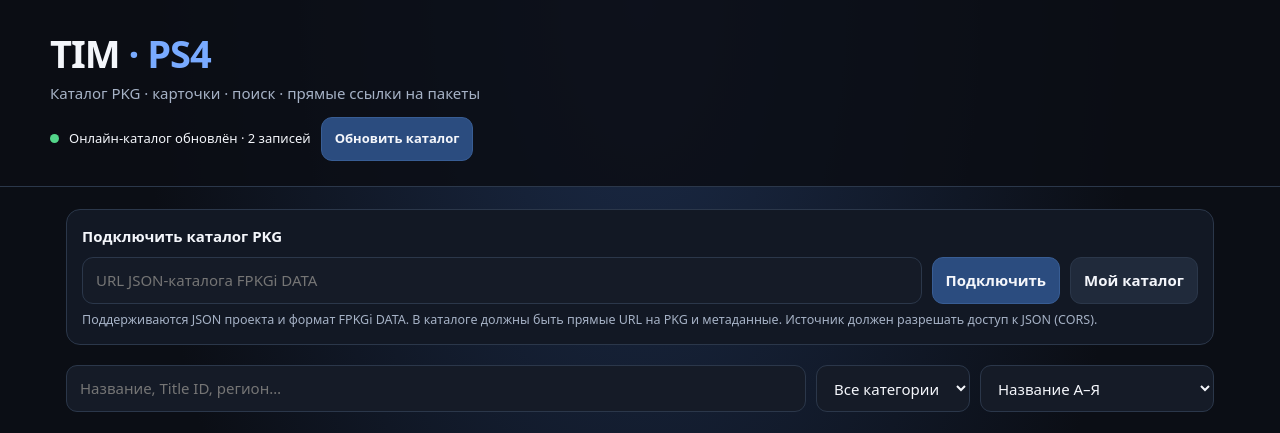
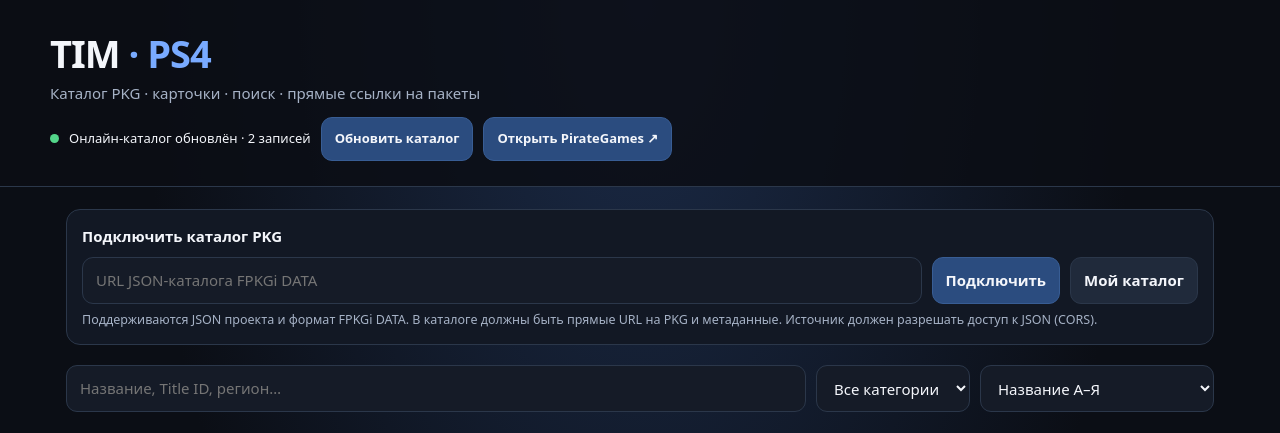
Before and after one commit to sultanxan222222-sudo/Tim, a plain HTML site: page index.html in a window 1280 px wide. Shown: the top 433 px of the page. Drawn offline with Linux system fonts and the light colour scheme.

Commit message:
Add direct PirateGames PS4 catalog link to app header

```diff
--- a/index.html
+++ b/index.html
@@ -11,7 +11,7 @@
 </style>
 </head>
 <body>
-<header><div class="brand">TIM<span> · PS4</span></div><div class="sub">Каталог PKG · карточки · поиск · прямые ссылки на пакеты</div><div class="status"><span id="dot" class="dot"></span><span id="status">Загрузка каталога…</span><button id="refresh">Обновить каталог</button></div></header>
+<header><div class="brand">TIM<span> · PS4</span></div><div class="sub">Каталог PKG · карточки · поиск · прямые ссылки на пакеты</div><div class="status"><span id="dot" class="dot"></span><span id="status">Загрузка каталога…</span><button id="refresh">Обновить каталог</button><a class="source" style="display:inline-flex;align-items:center;min-height:44px;padding:8px 13px;background:#2b4c7f;border-color:#385d94;font-weight:650" href="https://pirategames.ru/ps4/" target="_blank" rel="noopener noreferrer">Открыть PirateGames ↗</a></div></header>
 <main>
 <section class="remote"><strong>Подключить каталог PKG</strong><div class="remote-controls" style="margin:10px 0 0"><input id="remoteUrl" type="url" placeholder="URL JSON-каталога FPKGi DATA" aria-label="URL каталога PKG"><button id="loadRemote">Подключить</button><button id="reset" class="secondary">Мой каталог</button></div><small>Поддерживаются JSON проекта и формат FPKGi DATA. В каталоге должны быть прямые URL на PKG и метаданные. Источник должен разрешать доступ к JSON (CORS).</small></section>
 <div class="toolbar"><input id="search" type="search" placeholder="Название, Title ID, регион…" aria-label="Поиск"><select id="category" aria-label="Категория"><option value="">Все категории</option><option>Games</option><option>Free-to-play</option><option>Apps</option><option>Homebrew</option><option>DLC</option><option>Demos</option><option>Updates</option></select><select id="sort" aria-label="Сортировка"><option value="name">Название А–Я</option><option value="name-desc">Название Я–А</option><option value="size">Размер: меньше сначала</option><option value="size-desc">Размер: больше сначала</option><option value="region">Регион</option></select></div>
```
